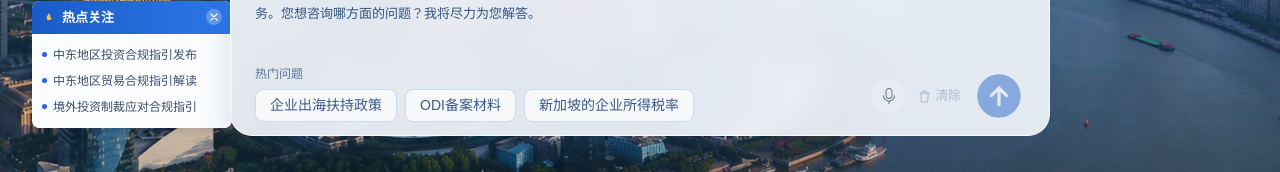
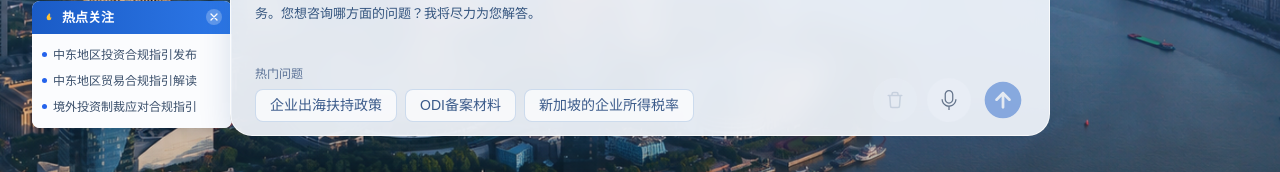
Before and after one commit to Edisonzszs/oversea-agent, a React (Vite) app: page / in a window 1280 px wide. Shown: the part 616-788 px from the top of the page. Built offline with nearby package versions, Linux system fonts and the light colour scheme.

Commit message:
fix: 门户操作区顺序改为 清除·麦克风·发送,三钮统一 44px 圆形规格
- MicButton 增加 lg 规格(44px/图标20),门户用 lg;清除钮改 44px 圆钮(垃圾桶图标+title 提示,灰底同麦克风);发送图标 52→44
- 顺序:清除(左) → 麦克风 → 发送(右)

```diff
--- a/src/app/components/PortalHomePage.tsx
+++ b/src/app/components/PortalHomePage.tsx
@@ -216,33 +216,43 @@ export function PortalHomePage({ onSubmit, submitting, initialDraft = "", onLogi
               </div>
             </div>
 
-            <div style={{ display: "flex", alignItems: "center", gap: 12, flexShrink: 0 }}>
+            {/* 操作区:清除 · 麦克风 · 发送,统一 44px 圆钮 */}
+            <div style={{ display: "flex", alignItems: "center", gap: 10, flexShrink: 0 }}>
+              <button
+                onClick={(e) => { e.stopPropagation(); handleClear(); }}
+                disabled={!hasContent || submitting}
+                title="清除" aria-label="清除"
+                style={{
+                  width: 44, height: 44, borderRadius: "50%", border: "none", flexShrink: 0, padding: 0,
+                  background: "#e8edf5",
+                  display: "inline-flex", alignItems: "center", justifyContent: "center",
+                  cursor: hasContent && !submitting ? "pointer" : "default",
+                  opacity: hasContent || submitting ? 1 : 0.55,
+                  transition: "background .15s, transform 0.15s, opacity 0.2s",
+                }}
+                onMouseEnter={e => { if (hasContent && !submitting) e.currentTarget.style.background = "#dde4f0"; }}
+                onMouseLeave={e => { e.currentTarget.style.background = "#e8edf5"; }}
+                onMouseDown={(e) => { if (hasContent && !submitting) e.currentTarget.style.transform = "scale(0.92)"; }}
+                onMouseUp={(e) => { e.currentTarget.style.transform = "scale(1)"; }}
+                onMouseLeave={(e) => { e.currentTarget.style.background = "#e8edf5"; e.currentTarget.style.transform = "scale(1)"; }}
+              >
+                <svg width={18} height={18} viewBox="0 0 24 24" fill="none" stroke={hasContent ? "#5a7196" : "#aebdd0"} strokeWidth="2" strokeLinecap="round" strokeLinejoin="round">
+                  <path d="M3 6h18M8 6V4a2 2 0 0 1 2-2h4a2 2 0 0 1 2 2v2M19 6l-1 14a2 2 0 0 1-2 2H8a2 2 0 0 1-2-2L5 6" />
+                </svg>
+              </button>
+
               {voice.listening ? (
                 <DictationControls size="md" onConfirm={voice.confirm} onCancel={voice.cancel} />
               ) : (
-                <MicButton supported={voice.supported} onClick={voice.toggle} />
+                <MicButton size="lg" supported={voice.supported} onClick={voice.toggle} />
               )}
-              <button
-                onClick={(e) => { e.stopPropagation(); handleClear(); }}
-                disabled={!hasContent || submitting}
-                style={{
-                  display: "inline-flex", alignItems: "center", gap: 4, border: "none", background: "none", padding: 0,
-                  color: hasContent ? "#5a7196" : "#aebdd0", fontSize: 13,
-                  cursor: hasContent && !submitting ? "pointer" : "default", fontFamily: "inherit",
-                }}
-              >
-                <svg width="13" height="13" viewBox="0 0 24 24" fill="none" stroke="currentColor" strokeWidth="2" strokeLinecap="round" strokeLinejoin="round">
-                  <path d="M3 6h18M8 6V4a2 2 0 0 1 2-2h4a2 2 0 0 1 2 2v2M19 6l-1 14a2 2 0 0 1-2 2H8a2 2 0 0 1-2-2L5 6" />
-                </svg>
-                清除
-              </button>
 
               <button
                 onClick={(e) => { e.stopPropagation(); handleSend(); }}
                 disabled={!hasContent || submitting}
                 aria-label="发送"
                 style={{
-                  width: 52, height: 52, border: "none", flexShrink: 0, background: "transparent", padding: 0,
+                  width: 44, height: 44, border: "none", flexShrink: 0, background: "transparent", padding: 0,
                   display: "inline-flex", alignItems: "center", justifyContent: "center",
                   cursor: hasContent && !submitting ? "pointer" : "default",
                   opacity: hasContent || submitting ? 1 : 0.45, // 恒蓝底,空值降透明度
@@ -253,7 +263,7 @@ export function PortalHomePage({ onSubmit, submitting, initialDraft = "", onLogi
                 onMouseLeave={(e) => { e.currentTarget.style.transform = "scale(1)"; }}
               >
                 {submitting ? <Spinner /> : (
-                  <SendUpGlyph size={52} color="#1a5bc6"
+                  <SendUpGlyph size={44} color="#1a5bc6"
                     style={hasContent ? { filter: "drop-shadow(0 4px 10px rgba(37,99,235,0.35))" } : undefined} />
                 )}
               </button>
--- a/src/app/components/VoiceInput.tsx
+++ b/src/app/components/VoiceInput.tsx
@@ -294,14 +294,14 @@ export function RecordingBar({ elapsed, sessionText = "", interim, meterRef, com
   );
 }
 
-// ─── 麦克风按钮(md=34px 首页 / sm=22px 伴填,热区已保证) ──────────────────────
+// ─── 麦克风按钮(lg=44px 门户 / md=34px 聊天 / sm=22px 伴填,热区已保证) ──────────
 // supported=false 时仍渲染按钮(探测可能因双模块实例/环境差异失灵),点击时提示不支持。
 // 听写中的停止/取消/确认由 DictationControls 负责,本按钮只在待听写时渲染。
-export function MicButton({ supported, onClick, size = "md" as "md" | "sm" }: {
-  supported: boolean; onClick: () => void; size?: "md" | "sm";
+export function MicButton({ supported, onClick, size = "md" as "md" | "sm" | "lg" }: {
+  supported: boolean; onClick: () => void; size?: "md" | "sm" | "lg";
 }) {
-  const box = size === "sm" ? 22 : 34;
-  const icon = size === "sm" ? 12 : 16;
+  const box = size === "sm" ? 22 : size === "lg" ? 44 : 34;
+  const icon = size === "sm" ? 12 : size === "lg" ? 20 : 16;
   const fire = () => { if (!supported) { alert("当前浏览器不支持语音输入，请使用 Chrome/Edge"); return; } onClick(); };
 
   return (
```
